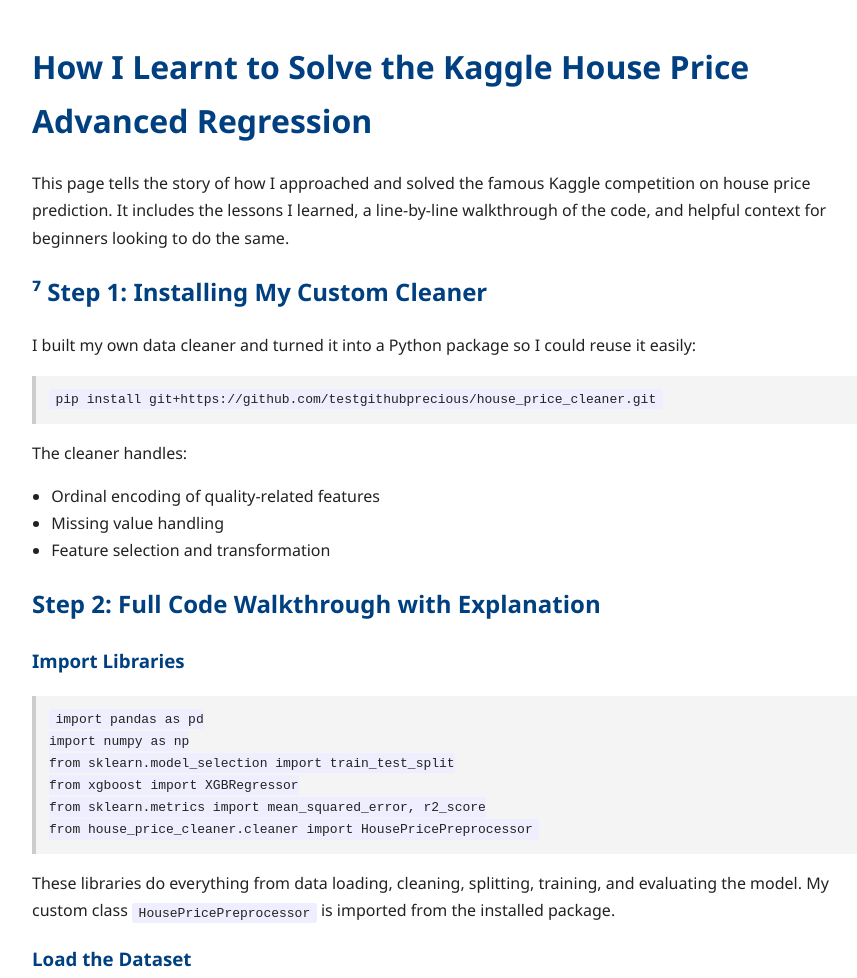
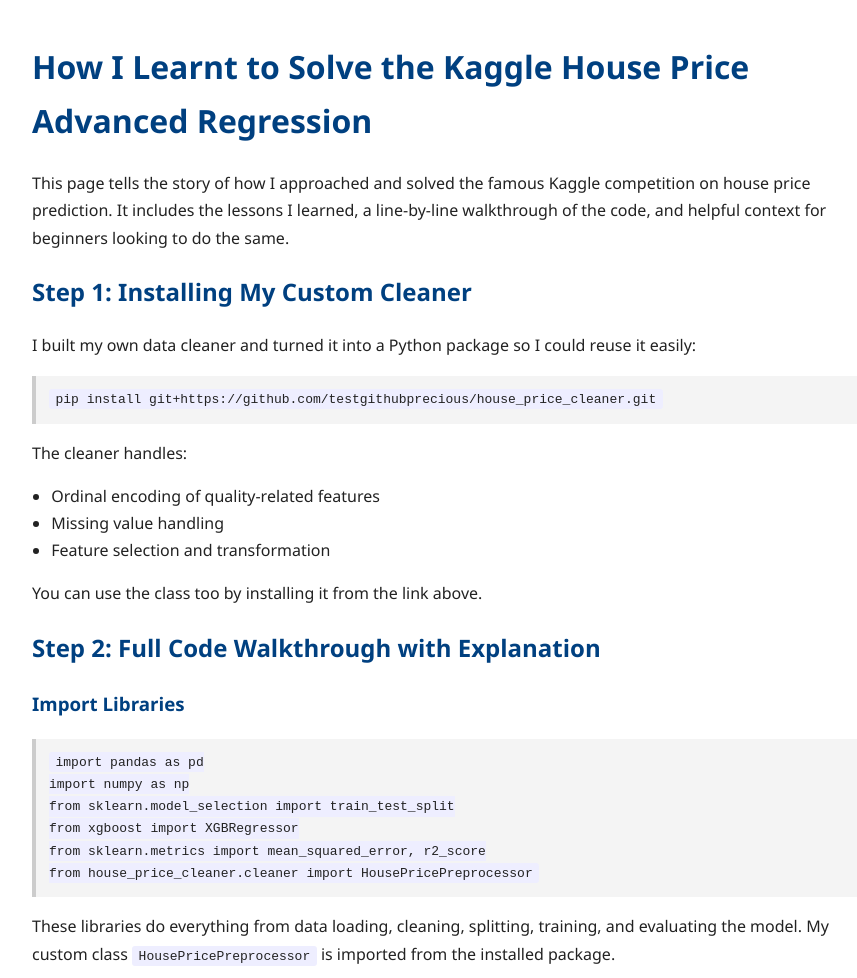
Before and after one commit to testgithubprecious/house_price_cleaner, a plain HTML site: page index.html in a window 1280 px wide. Shown: the top 978 px of the page, without its empty margins (183-1040 px from the left). Drawn offline with Linux system fonts and the light colour scheme.

Commit message:
Update index.html

```diff
--- a/index.html
+++ b/index.html
@@ -49,7 +49,7 @@
     It includes the lessons I learned, a line-by-line walkthrough of the code, and helpful context for beginners looking to do the same.
   </p>
 
-  <h2>⁷ Step 1: Installing My Custom Cleaner</h2>
+  <h2>Step 1: Installing My Custom Cleaner</h2>
   <p>
     I built my own data cleaner and turned it into a Python package so I could reuse it easily:
   </p>
@@ -62,6 +62,8 @@
       <li>Missing value handling</li>
       <li>Feature selection and transformation</li>
     </ul>
+   You can use the class too by installing it from
+  the link above.
   </p>
 
   <h2>Step 2: Full Code Walkthrough with Explanation</h2>
```
